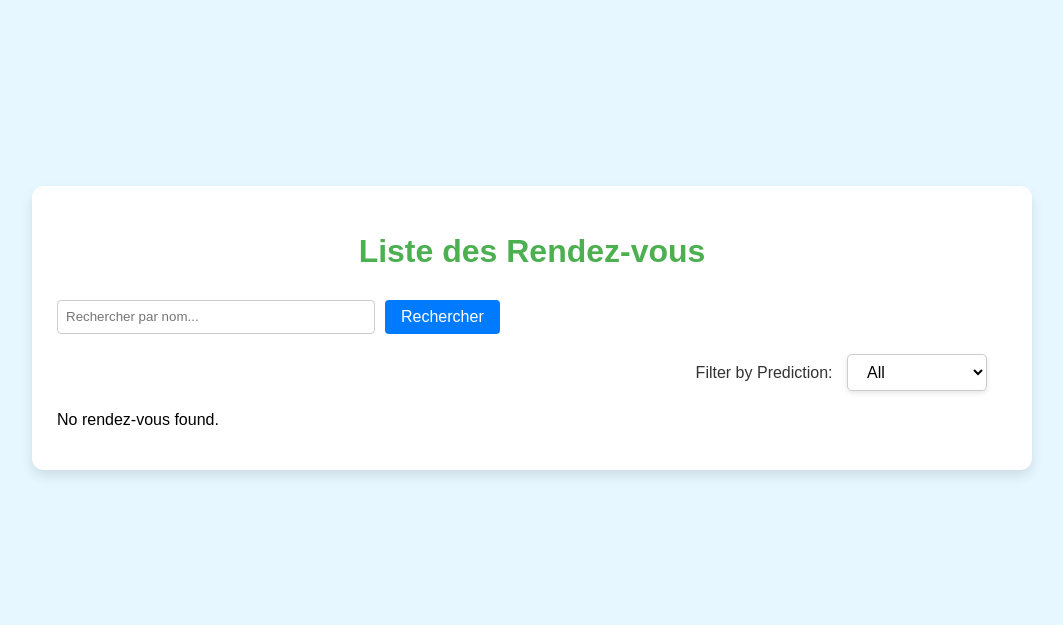
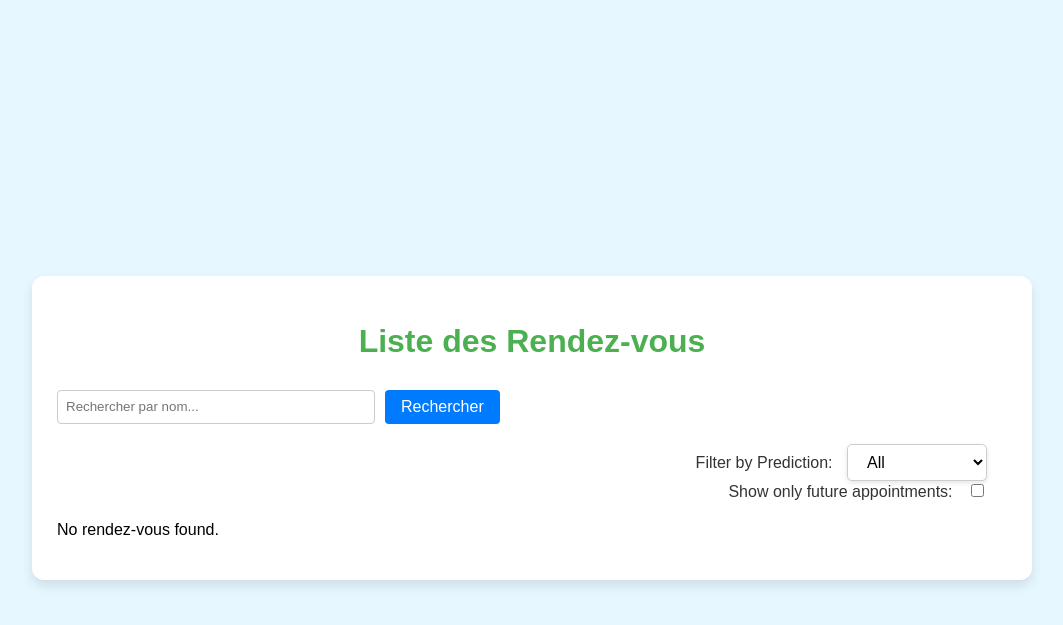
Before and after one commit to ihebEnetcom/mini_project, a Flask app: page /liste-rendezvous in a window 1280 px wide. Shown: the part 72-697 px from the top of the page, without its empty margins (108-1171 px from the left). Run offline with Flask 3, Linux system fonts and the light colour scheme; the visitor is signed in with stand-in values (Sample User, id 1); data that the repository does not hold is empty.

Commit message:
impelment new filter in rdv_list route

```diff
--- a/app.py
+++ b/app.py
@@ -8,7 +8,7 @@ import os
 from functools import wraps
 import bcrypt
 import requests
-
+from datetime import datetime
 def upload_to_imgbb(file):
     url = "https://api.imgbb.com/1/upload"
     API_KEY = os.getenv("IMGBB_API_KEY")
@@ -29,6 +29,10 @@ def upload_to_imgbb(file):
 
 
 
+from werkzeug.utils import secure_filename
+from dotenv import load_dotenv
+from datetime import datetime
+load_dotenv()
 # Function to connect to MySQL database
 def get_db_connection():
     connection = mysql.connector.connect(
@@ -206,7 +210,7 @@ def liste_rendezvous():
     # Get the prediction filter and search query from the request
     prediction_filter = request.args.get('prediction', '')
     search_query = request.args.get('search', '')
-
+    future_appointments = request.args.get('future_appointments', 'false') == 'true'
     query = "SELECT * FROM rdv WHERE 1=1"
     params = []
 
@@ -218,6 +222,13 @@ def liste_rendezvous():
         query += " AND nom LIKE %s"
         params.append(f"%{search_query}%")
 
+     # Filter by future appointments if the checkbox is checked
+    if future_appointments:
+        current_datetime = datetime.now().strftime('%Y-%m-%d %H:%M:%S')  # Current date and time
+        query += " AND CONCAT(date, ' ', heure) > %s"
+        params.append(current_datetime)
+
+    query += " ORDER BY date, heure"
     cursor.execute(query, tuple(params))
     rendezvous_list = cursor.fetchall()
     cursor.close()
@@ -225,7 +236,7 @@ def liste_rendezvous():
 
     predictions = ['All'] + list(prediction_map.values())
 
-    return render_template('list_rdv.html', rendezvous=rendezvous_list, predictions=predictions, search_query=search_query, prediction_filter=prediction_filter)
+    return render_template('list_rdv.html', rendezvous=rendezvous_list, predictions=predictions, search_query=search_query, prediction_filter=prediction_filter,future_appointments=future_appointments)
 
 
 
--- a/templates/list_rdv.html
+++ b/templates/list_rdv.html
@@ -51,7 +51,7 @@
 
 
 
-    <div class="container">
+    <div class="container" style="margin-top: 200px;">
         <h1>Liste des Rendez-vous</h1>
 
         <!-- Search Bar -->
@@ -75,6 +75,10 @@
                 </select>
                 <!-- Preserve the search query when filtering -->
                 <input type="hidden" name="search" value="{{ search_query }}">
+                <div>
+                    <label for="future_appointments">Show only future appointments:</label>
+                    <input type="checkbox" name="future_appointments" id="future_appointments" value="true" {% if future_appointments %}checked{% endif %} onchange="this.form.submit()">
+                </div>
             </form>
         </div>
 
```
